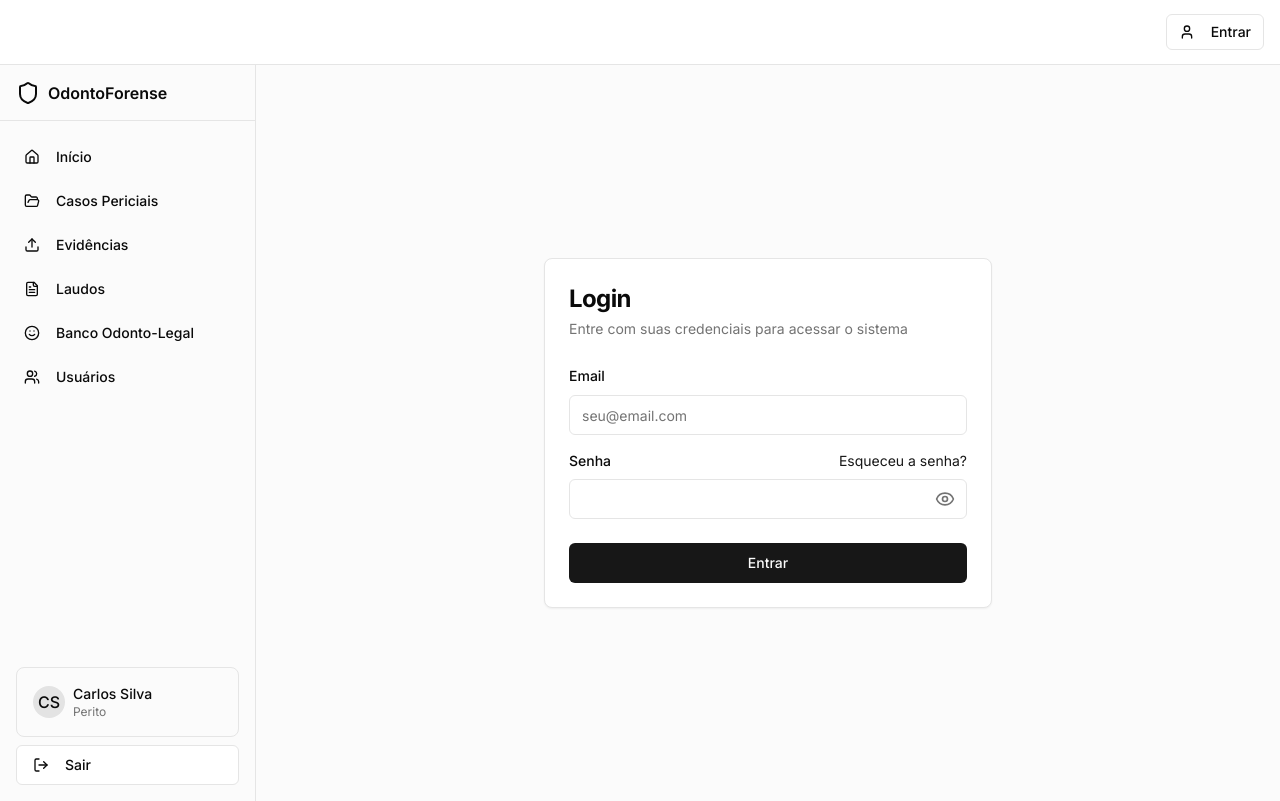
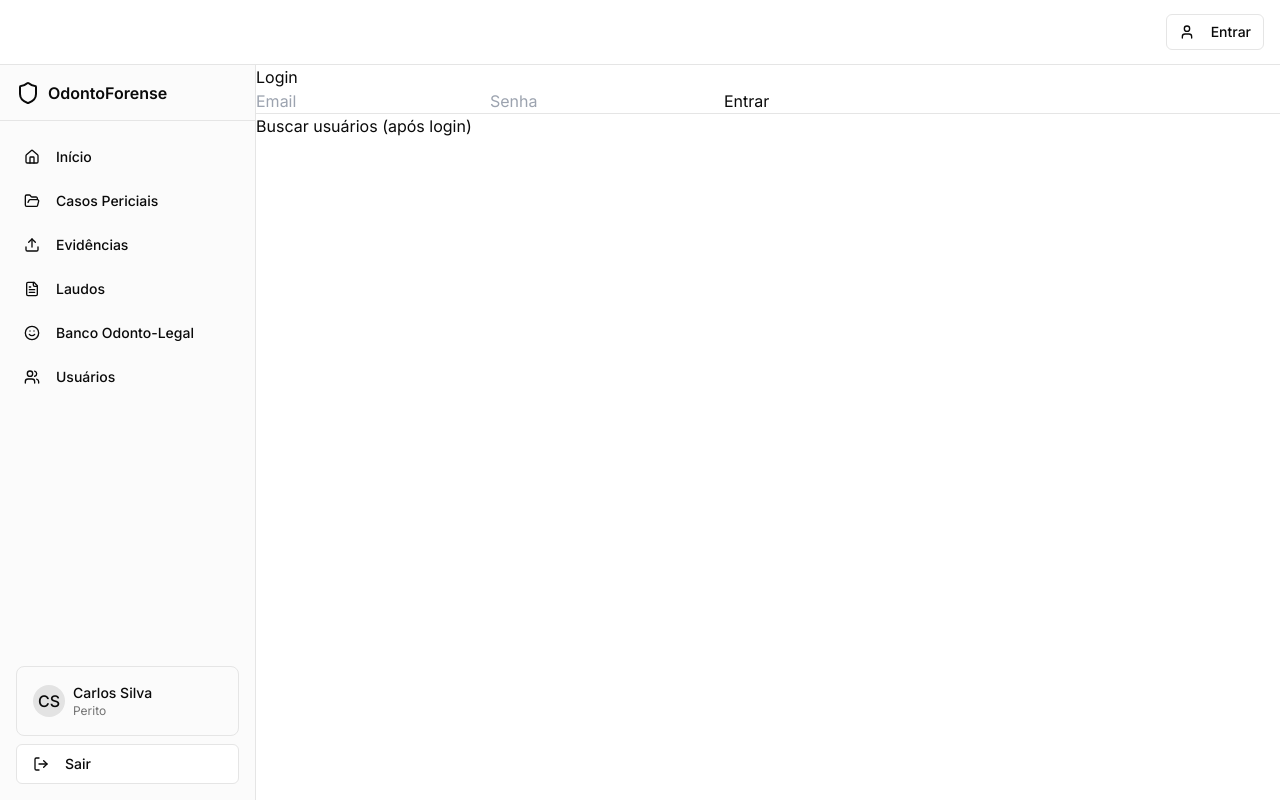
Before and after one commit to lanalcantara/odontoforence-frontend, a Next.js app: page /login in a window 1280 px wide. Built offline with nearby package versions, Linux system fonts and the light colour scheme.

Commit message:
alterando a tela de login para melhorar

```diff
--- a/app/login/page.tsx
+++ b/app/login/page.tsx
@@ -1,119 +1,125 @@
-"use client";
-
-import { useState } from "react";
-import { useRouter } from "next/navigation";
-import Link from "next/link";
-import { Button } from "@/components/ui/button";
-import { Card, CardContent, CardDescription, CardFooter, CardHeader, CardTitle } from "@/components/ui/card";
-import { Input } from "@/components/ui/input";
-import { Label } from "@/components/ui/label";
-import { toast } from "@/components/ui/use-toast";
-import { Eye, EyeOff } from "lucide-react";
+import { useState } from 'react';
+import { useRouter } from 'next/router'; // Se estiver usando Next.js
 
 export default function LoginPage() {
-  const [email, setEmail] = useState("");
-  const [senha, setSenha] = useState("");
-  const [showPassword, setShowPassword] = useState(false);
-  const [loading, setLoading] = useState(false);
+  const [email, setEmail] = useState('');
+  const [senha, setSenha] = useState('');
+  const [error, setError] = useState('');
+  const [isLoading, setIsLoading] = useState(false);
+  const [usuarios, setUsuarios] = useState([]);
+
   const router = useRouter();
 
-  const handleLogin = async (e: React.FormEvent) => {
-    e.preventDefault();
-    setLoading(true);
+  // Função de login
+  const handleLogin = async () => {
+    setError('');
+    setIsLoading(true);
 
     try {
-      const response = await fetch("https://odontoforense-backend-1.onrender.com/api/user/login", {
-        method: "POST",
+      const response = await fetch('https://odontoforense-backend-1.onrender.com/api/user/login', {
+        method: 'POST',
         headers: {
-          "Content-Type": "application/json",
+          'Content-Type': 'application/json',
         },
         body: JSON.stringify({ email, senha }),
       });
 
+      const text = await response.text();
+      console.log('Resposta crua do servidor:', text);
+
+      try {
+        const data = JSON.parse(text);
+
         if (!response.ok) {
-        throw new Error("Credenciais inválidas ou erro no servidor.");
+          throw new Error(data.message || 'Erro ao fazer login');
+        }
+
+        if (data.token) {
+          localStorage.setItem('token', data.token);
+          console.log('Login bem-sucedido. Redirecionando...');
+          router.replace('/main');
+        } else {
+          throw new Error('Token não encontrado na resposta do servidor');
+        }
+
+      } catch (jsonErr) {
+        throw new Error('Resposta não era JSON válido:\n' + text);
+      }
+
+    } catch (err) {
+      console.error('Erro de login:', err);
+      setError(err instanceof Error ? err.message : 'Erro desconhecido');
+    } finally {
+      setIsLoading(false);
+    }
+  };
+
+  // Função para buscar usuários após login
+  const buscarUsuarios = async () => {
+    const token = localStorage.getItem('token');
+
+    if (!token) {
+      console.error('Token não encontrado. Faça login primeiro.');
+      return;
+    }
+
+    try {
+      const response = await fetch('https://odontoforense-backend-1.onrender.com/api/user/login', {
+        method: 'GET',
+        headers: {
+          'Authorization': `Bearer ${token}`
+        }
+      });
+
+      if (!response.ok) {
+        const erro = await response.json();
+        throw new Error(erro.message || 'Erro ao buscar usuários');
       }
 
       const data = await response.json();
-      localStorage.setItem("token", data.token);
-
-      toast({
-        title: "Sucesso",
-        description: "Login realizado com sucesso.",
-      });
-
-      router.push("/");
+      console.log('Usuários:', data);
+      setUsuarios(data); // Atualiza o estado se quiser exibir os usuários
 
     } catch (err) {
-      toast({
-        title: "Erro",
-        description: (err as Error).message,
-        variant: "destructive",
-      });
-    } finally {
-      setLoading(false);
+      console.error('Erro ao buscar usuários:', err);
     }
   };
 
   return (
-    <div className="flex items-center justify-center min-h-[calc(100vh-4rem)] bg-muted/40">
-      <Card className="w-full max-w-md">
-        <CardHeader className="space-y-1">
-          <CardTitle className="text-2xl font-bold">Login</CardTitle>
-          <CardDescription>Entre com suas credenciais para acessar o sistema</CardDescription>
-        </CardHeader>
-        <CardContent className="space-y-4">
-          <div className="space-y-2">
-            <Label htmlFor="email">Email</Label>
-            <Input
-              id="email"
+    <div>
+      <h1>Login</h1>
+
+      <input
         type="email"
-              placeholder="seu@email.com"
+        placeholder="Email"
         value={email}
         onChange={(e) => setEmail(e.target.value)}
-              required
       />
-          </div>
-          {/* Modificando a estrutura do campo de senha */}
-          <div className="space-y-2">
-            <div className="flex items-center justify-between">
-              <Label htmlFor="senha">Senha</Label>
-              <Link href="/forgot-senha" className="text-sm text-primary underline-offset-4 hover:underline">
-                Esqueceu a senha?
-              </Link>
-            </div>
-            {/* div com position relative para posicionar o ícone */}
-            <div className="relative">
-              <Input
-                id="senha"
-                // O tipo agora é dinâmico: 'text' se showPassword for true, senão 'password'
-                type={showPassword ? "text" : "password"}
+
+      <input
+        type="password"
+        placeholder="Senha"
         value={senha}
         onChange={(e) => setSenha(e.target.value)}
-                required
-                className="pr-10" // Adiciona um padding à direita para o ícone não sobrepor o texto
       />
-              {/* Botão com o ícone que alterna a visibilidade */}
-              <button
-                type="button" // type="button" para não submeter o formulário
-                className="absolute inset-y-0 right-0 flex items-center pr-3"
-                onClick={() => setShowPassword(!showPassword)}
-              >
-                {showPassword ? (
-                  <EyeOff className="h-5 w-5 text-muted-foreground" />
-                ) : (
-                  <Eye className="h-5 w-5 text-muted-foreground" />
-                )}
+
+      <button onClick={handleLogin} disabled={isLoading}>
+        {isLoading ? 'Entrando...' : 'Entrar'}
       </button>
-            </div>
-          </div>
-        </CardContent>
-        <CardFooter className="flex flex-col space-y-4">
-          <Button className="w-full" onClick={handleLogin} disabled={loading}>
-            {loading ? "Entrando..." : "Entrar"}
-          </Button>
-        </CardFooter>
-      </Card>
+
+      {error && <p style={{ color: 'red' }}>{error}</p>}
+
+      <hr />
+
+      <button onClick={buscarUsuarios}>
+        Buscar usuários (após login)
+      </button>
+
+      <ul>
+        {usuarios.map((user) => (
+          <li key={user._id}>{user.nome} - {user.email}</li>
+        ))}
+      </ul>
     </div>
   );
 }
```
Lines whose indentation alone changed are shown as unchanged.
